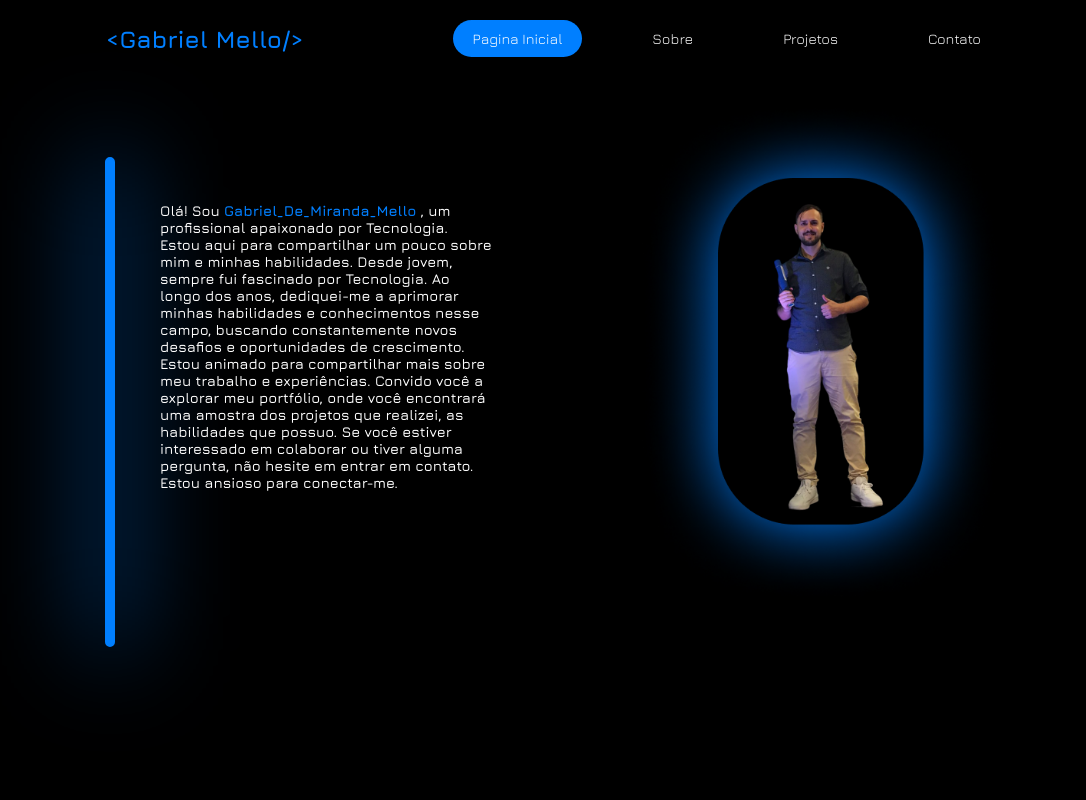
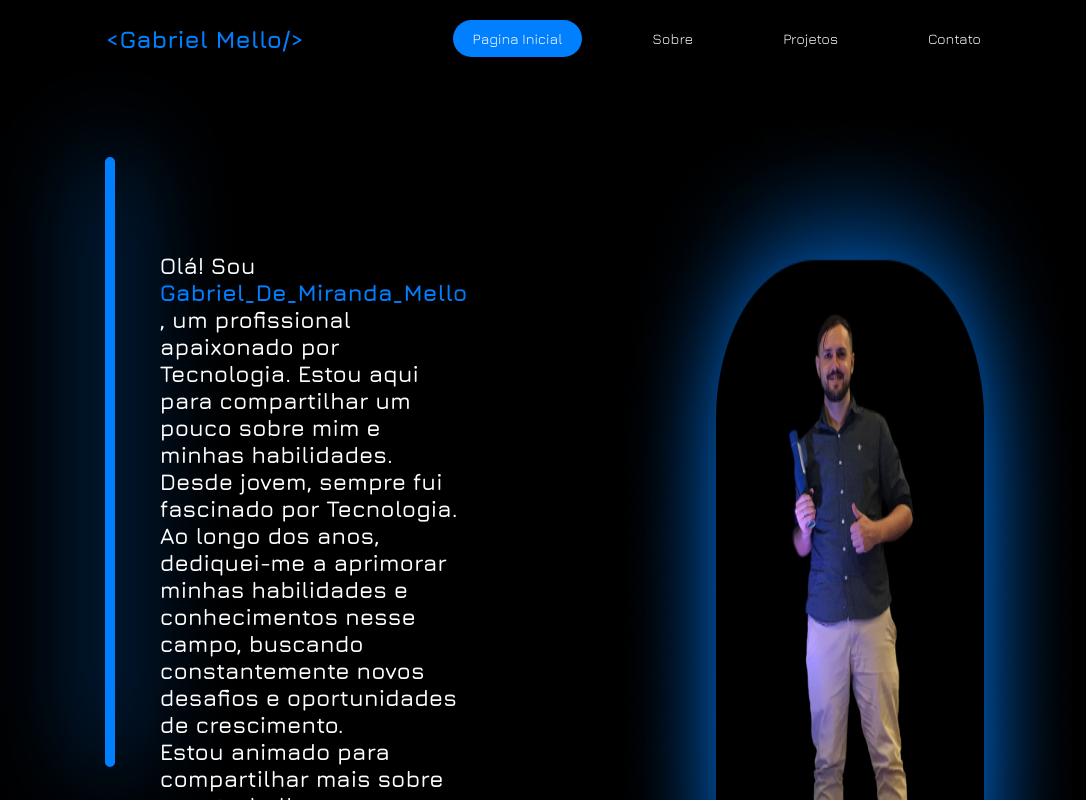
Before and after one commit to GabrielDeMirandaMello/my-portifolio, a React (Create React App) app: page /contact in a window 1280 px wide. Both pictures are taken after a click on the element "<Gabriel Mello/>". Shown: the top 800 px of the page, without its empty margins (87-1173 px from the left). Built offline with nearby package versions, Linux system fonts and the light colour scheme.

Commit message:
ajuste da responsividade

```diff
--- a/src/pages/Contact/contact.css
+++ b/src/pages/Contact/contact.css
@@ -70,7 +70,7 @@ input{
     cursor: pointer;
 }
 
-@media screen and (min-width: 1200px) {
+/* @media screen and (min-width: 1200px) {
     .container-conteudo-contato {
         width: 100%;
         height: fit-content;
@@ -116,4 +116,4 @@ input{
         width: 100%;
         margin-top: 2%;
     }
-}
+} */
--- a/src/pages/Home/home.css
+++ b/src/pages/Home/home.css
@@ -64,25 +64,29 @@ body::-webkit-scrollbar-thumb {
     margin: -100px 0 0 150px;
   }
 
-@media screen and (min-width: 1200px) {
-    .container-conteudo {
-        height: 400px;
-        width: auto;
-    }
-    .texto-home {
-        width: 100%;
-        text-align: left;
-        margin-top: 0;
-        font-size: 0.9rem;
-        font-weight: 600;
+  /* Mobile Styles */
+  @media only screen and (max-width: 768px) {
+    .container-home {
+      flex-direction: column;
+      align-items: center;
     }
 
     .linha-azul {
-        width: 1px;
-        height: 60vh;
-        background-color: #007FFF;
-        border: 5px solid #007FFF;
-        border-radius: 20px;
-        box-shadow: 0 0 100px 5px #007FFF;
+      display: none;
+    }
+
+    .container-conteudo {
+      flex-direction: column;
+    }
+
+    .img-home {
+      margin: 20px auto;
     }
   }
+
+  /* Desktop and Notebook Styles */
+  @media only screen and (min-width: 768px) {
+    .texto-home {
+      font-size: 1.2em;
+    }
+  }
```
Lines whose indentation alone changed are shown as unchanged.
